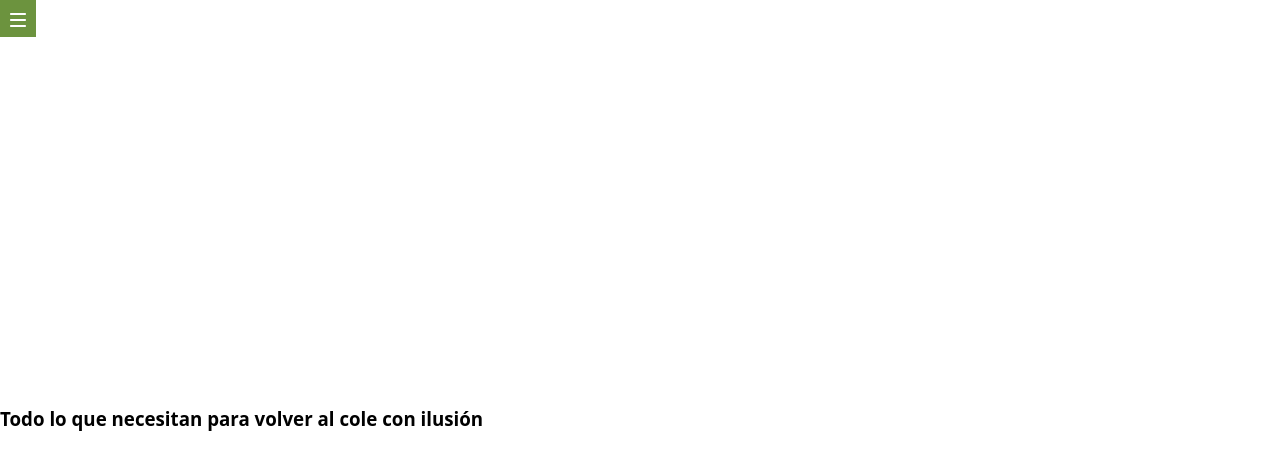
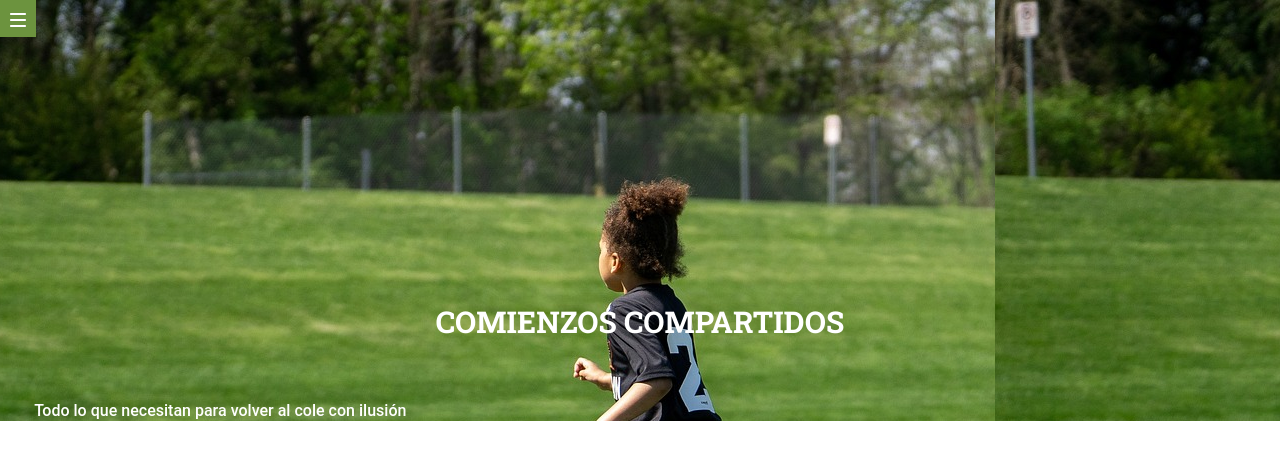
Before and after one commit to Adalab/modulo-1-evaluacion-final-olgabonillo, a website built with Vite: page src/index.html in a window 1280 px wide. Built offline with nearby package versions, Linux system fonts and the light colour scheme.

Commit message:
created the header

```diff
--- a/src/index.html
+++ b/src/index.html
@@ -6,6 +6,10 @@
     <title>Ejercicio evaluación 1</title>
     <link rel="stylesheet" href="./scss/reset.scss" />
     <link rel="stylesheet" href="./scss/main.scss" />
+    <link rel="preconnect" href="https://fonts.googleapis.com">
+    <link rel="preconnect" href="https://fonts.gstatic.com" crossorigin>
+    <link href="https://fonts.googleapis.com/css2?family=Roboto+Slab:wght@100..900&display=swap" rel="stylesheet">
+
   </head>
   <body>
       <load src="./partials/header.html" />
--- a/src/partials/header.html
+++ b/src/partials/header.html
@@ -2,6 +2,6 @@
  <div class="header">
   <div class="menu"><a href="https://adalab.es/"><img src="/images/ico-menu.svg"></a></div>
   <h1 class="title__first" >COMIENZOS COMPARTIDOS</h1>
-  <h3 class="title__second" >Todo lo que necesitan para volver al cole con ilusión</h3>
+  <span class="title__second" >Todo lo que necesitan para volver al cole con ilusión</span>
 </div>
 </header>
--- a/src/scss/layout/_header.scss
+++ b/src/scss/layout/_header.scss
@@ -1,6 +1,8 @@
 .header {
-  display: inline;
+  display: block;
   background-image: url(/images/cover.jpeg);
+  background-position-x: -285px;
+  background-size: cover;
 }
 
 .menu {
@@ -15,10 +17,25 @@ flex-direction: row;
 }
 
 .title__first {
-  width: 315.5px;
-  height: 57.2px;
   margin: 260.2px 0 51.8px;
-  font-family: RobotoSlab;
+  font-family: Roboto Slab;
+  font-size: 30px;
+  line-height: 1.67;
+  letter-spacing: normal;
   text-align: center;
   color: white;
 }
+
+.title__second {
+  width: 243.3px;
+  height: 16px;
+  flex-grow: 0;
+  margin: 51.8px 38.1px 34px 34.2px;
+  transform: rotate(-0.23deg);
+  font-family: Roboto;
+  font-size: 16px;
+  line-height: 1.19;
+  letter-spacing: normal;
+  text-align: center;
+  color: white;
+}
```
